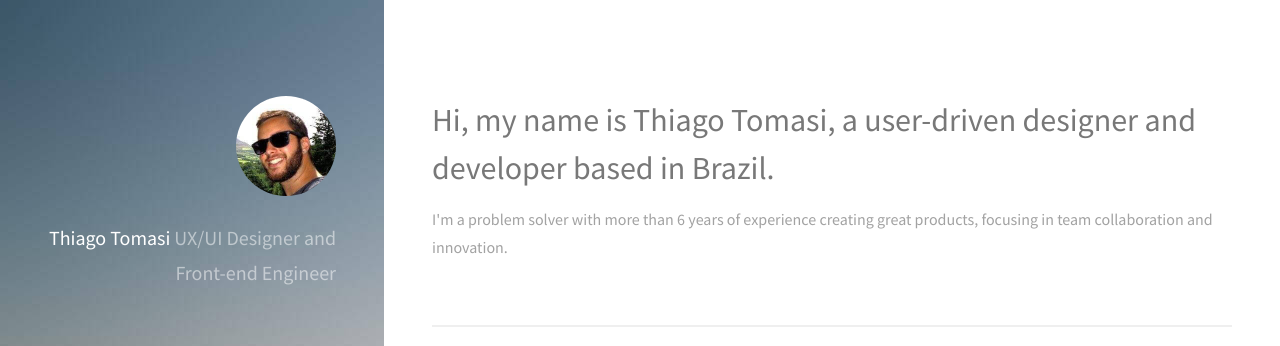
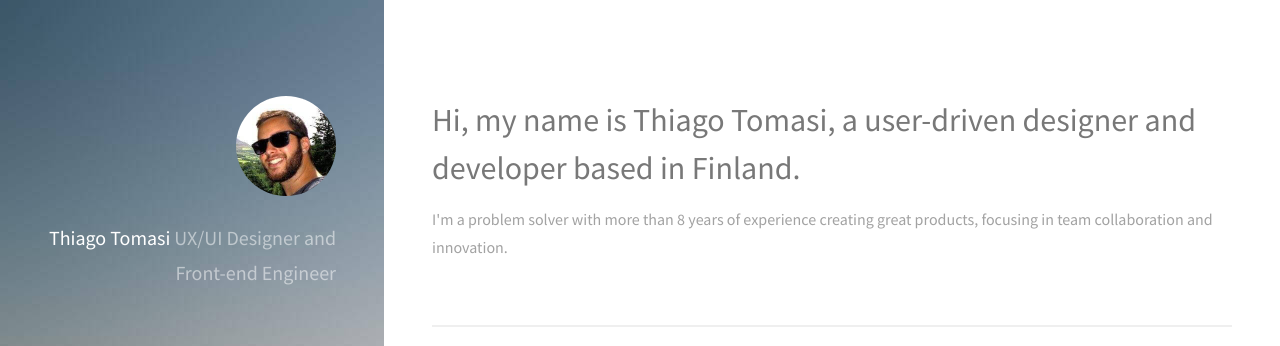
Before and after one commit to thiagotomasi/thiagotomasi.github.io, a Jekyll site: the page built from index.html, in a window 1280 px wide and 900 px high. Shown: the top 346 px of the window. Built offline with Jekyll 4.4.1, drawn with Linux system fonts in a browser that asks for light colours.

Commit message:
update info

```diff
--- a/index.html
+++ b/index.html
@@ -5,8 +5,8 @@ layout: default
 <div id="main">
 
   <section>
-    <h1>Hi, my name is Thiago Tomasi, a user-driven designer and developer based in Brazil.</h1>
-    <p>I'm a problem solver with more than 6 years of experience creating great products, focusing in team collaboration and innovation.</p>
+    <h1>Hi, my name is Thiago Tomasi, a user-driven designer and developer based in Finland.</h1>
+    <p>I'm a problem solver with more than 8 years of experience creating great products, focusing in team collaboration and innovation.</p>
   </section>
 
   <section>
```
